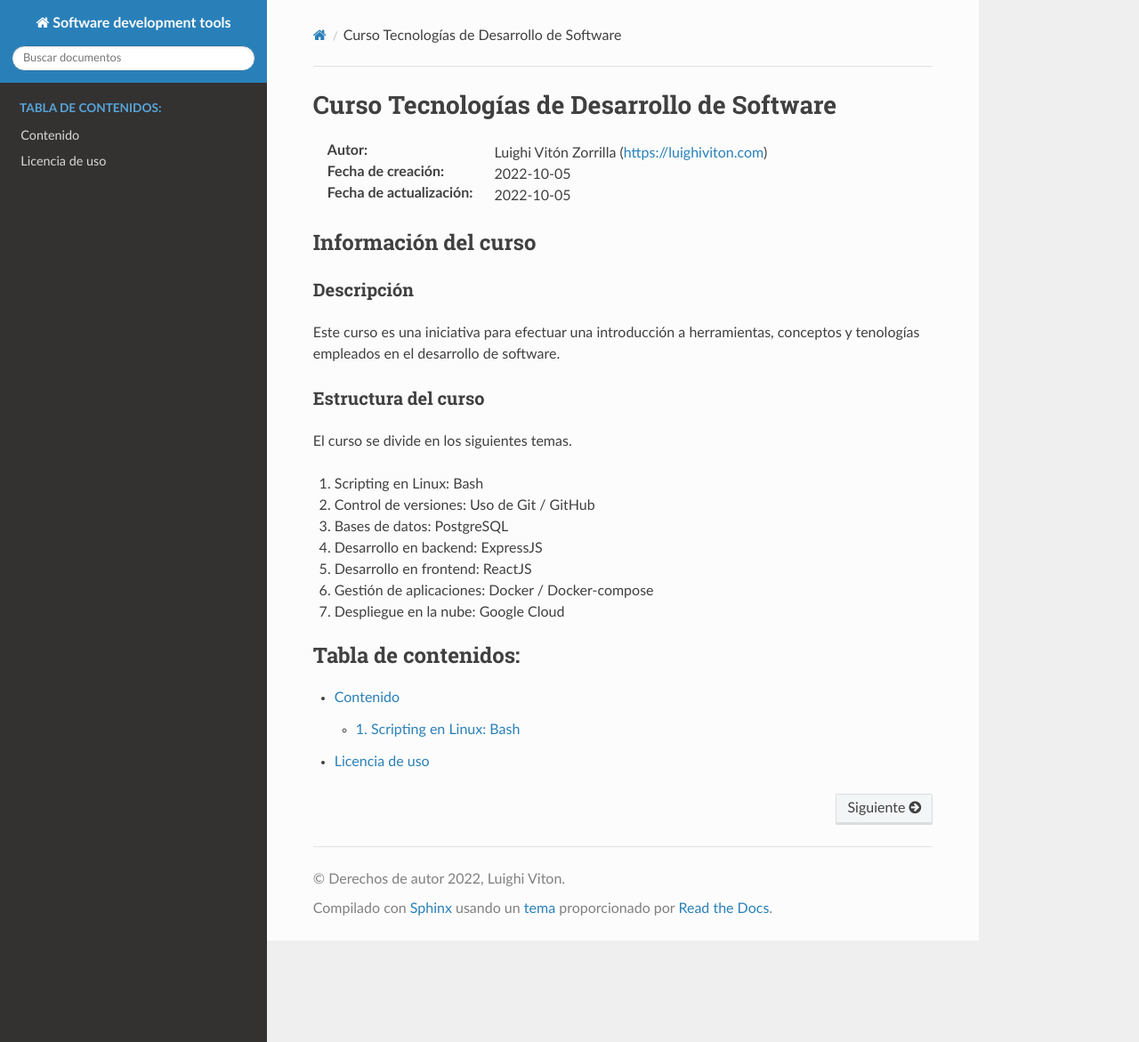
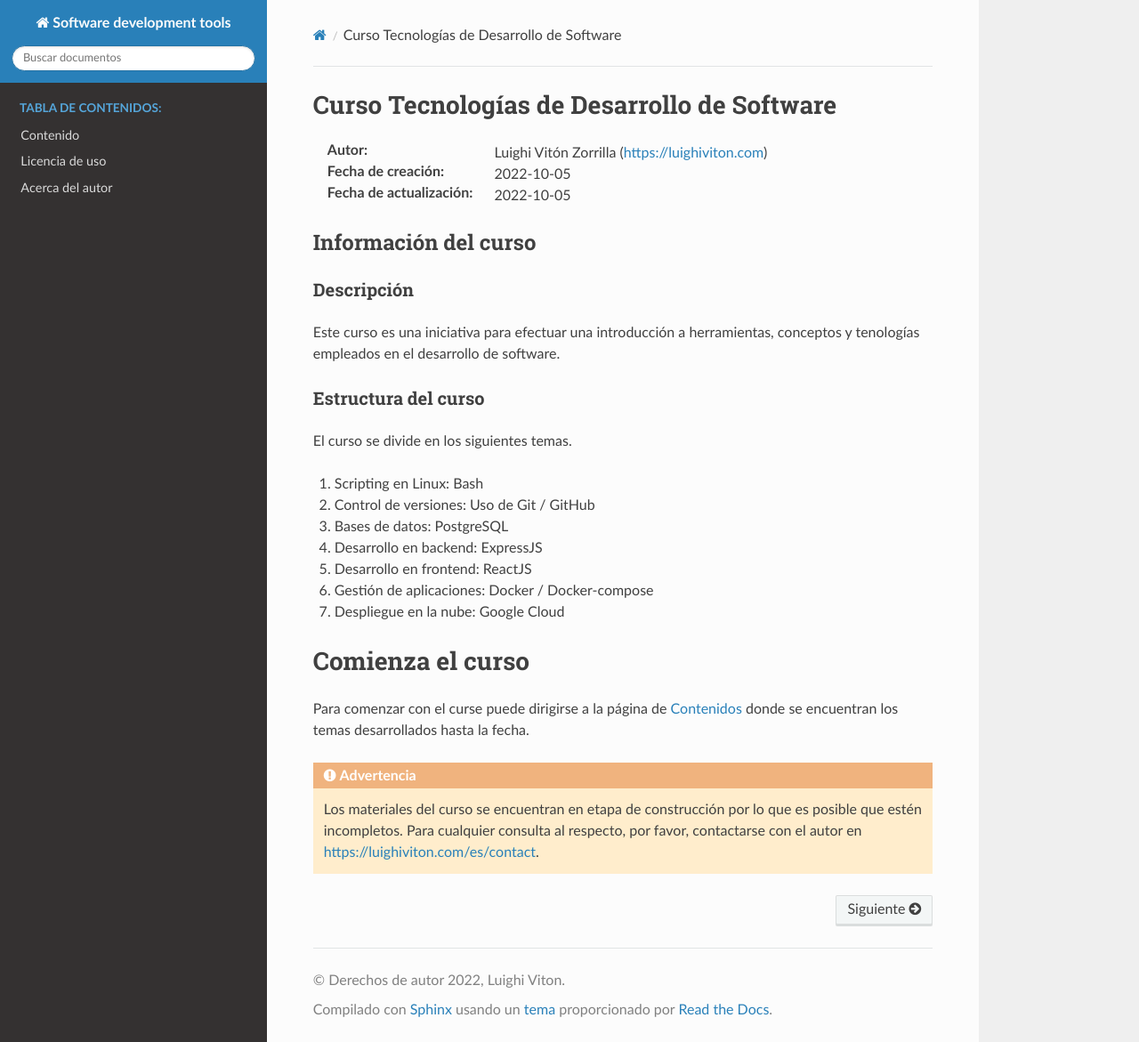
Before and after one commit to LuighiV/course-swdev, a Sphinx documentation site: the page built from docs/source/index.rst, in a window 1280 px wide and 1171 px high. Shown: the whole window at 89% size. Built offline with Sphinx 7.4.7 and the Read the Docs theme 2.0.0, drawn with Linux system fonts in a browser that asks for light colours.

Commit message:
Update info page

```diff
--- a/docs/source/index.rst
+++ b/docs/source/index.rst
@@ -38,10 +38,22 @@ El curso se divide en los siguientes temas.
 
 7. Despliegue en la nube: Google Cloud
 
+Comienza el curso
+=================
+
+Para comenzar con el curse puede dirigirse a la página de :doc:`Contenidos
+</contents/index>` donde se encuentran los temas desarrollados hasta la fecha.
+
+.. warning::
+   Los materiales del curso se encuentran en etapa de construcción por lo que
+   es posible que estén incompletos. Para cualquier consulta al respecto, por
+   favor, contactarse con el autor en https://luighiviton.com/es/contact.
 
 .. toctree::
    :maxdepth: 2
    :caption: Tabla de contenidos:
+   :hidden:
 
    contents/index
    COPYRIGHT
+   about
```
